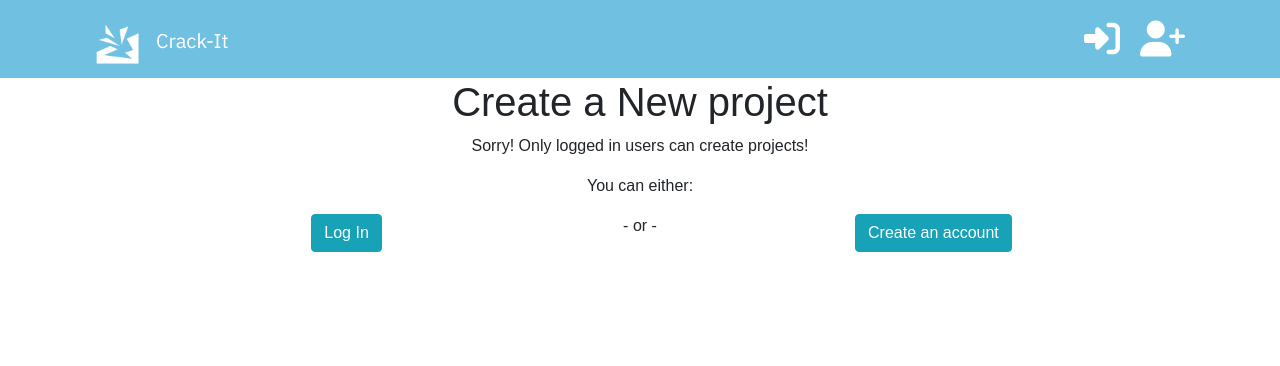
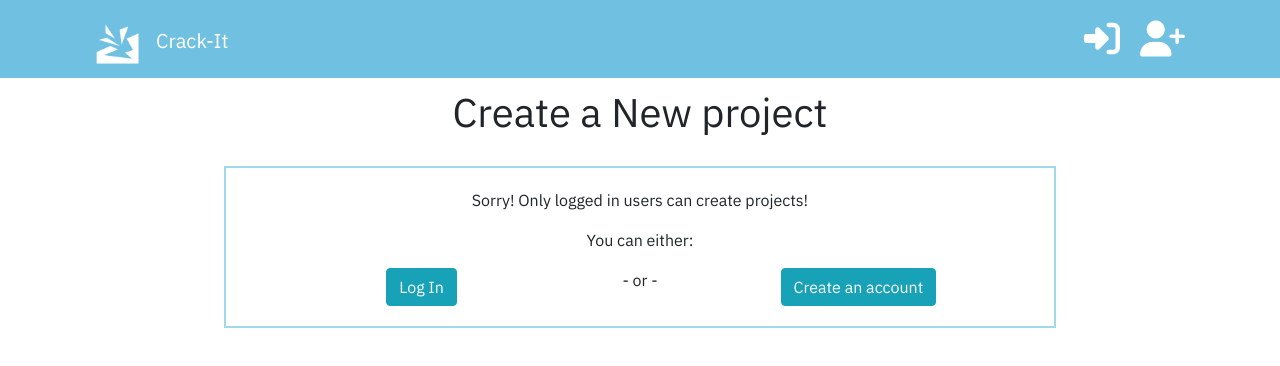
Before and after one commit to alcl2000/Amy-Lewis-PP5-FE, a React (Create React App) app: page /projects/create in a window 1280 px wide. Shown: the top 366 px of the page. Built offline with nearby package versions, Linux system fonts and the light colour scheme; no server answers.

Commit message:
style: project form styling

```diff
--- a/src/pages/projects/ProjectCreateForm.js
+++ b/src/pages/projects/ProjectCreateForm.js
@@ -2,6 +2,7 @@ import React from 'react'
 import { useCurrentUser } from '../../contexts/CurrentUserContexts';
 import { Col, Container, Row, Form } from 'react-bootstrap';
 import { Link } from 'react-router-dom/cjs/react-router-dom.min';
+import styles from '../../styles/ProjectCreateForm.module.css'
 
 const ProjectCreateForm = () => {
     //User logic
@@ -35,9 +36,9 @@ const ProjectCreateForm = () => {
                     <Form.Group controlId="formBasicPassword">
                         <Form.Label>Goals</Form.Label>
                         <Form.Text>You can set up to three goals for your project!</Form.Text>
-                        <Form.Control type="text" placeholder="Goal 1" />
-                        <Form.Control type="text" placeholder="Goal 2" />
-                        <Form.Control type="text" placeholder="Goal 3" />
+                        <Form.Control className={styles.GoalInput} type="text" placeholder="Goal 1" />
+                        <Form.Control className={styles.GoalInput} type="text" placeholder="Goal 2" />
+                        <Form.Control className={styles.GoalInput} type="text" placeholder="Goal 3" />
                     </Form.Group>
                     <Form.Group controlId="exampleForm.ControlSelect1">
                         <Form.Label>Pick a colour</Form.Label>
@@ -56,9 +57,11 @@ const ProjectCreateForm = () => {
     )
     //JSX return statement
     return (
-        <div>
-            <h1>Create a New project</h1>
+        <div className={styles.Body}>
+            <h1 className={styles.Title}>Create a New project</h1>
+            <Container className={styles.MainContent}>
                 {currentUser ? loggedInUserPage : loggedOutUserPage}
+            </Container>
         </div>
     );
 }
--- /dev/null
+++ b/src/styles/ProjectCreateForm.module.css
@@ -0,0 +1,16 @@
+@import url('https://fonts.googleapis.com/css2?family=IBM+Plex+Sans:ital,wght@0,400;0,700;1,400;1,700&display=swap');
+.Title{
+    margin-top: 10px;
+}
+.MainContent{
+    margin-top: 30px;
+    max-width: 75%;
+    padding: 20px 10px;
+    border:  2px solid #a0d8e6;
+}
+.Body{
+    font-family: 'IBM Plex Sans', sans-serif;
+}
+.GoalInput{
+    margin-top: 10px;
+}
```
Lines whose indentation alone changed are shown as unchanged.
